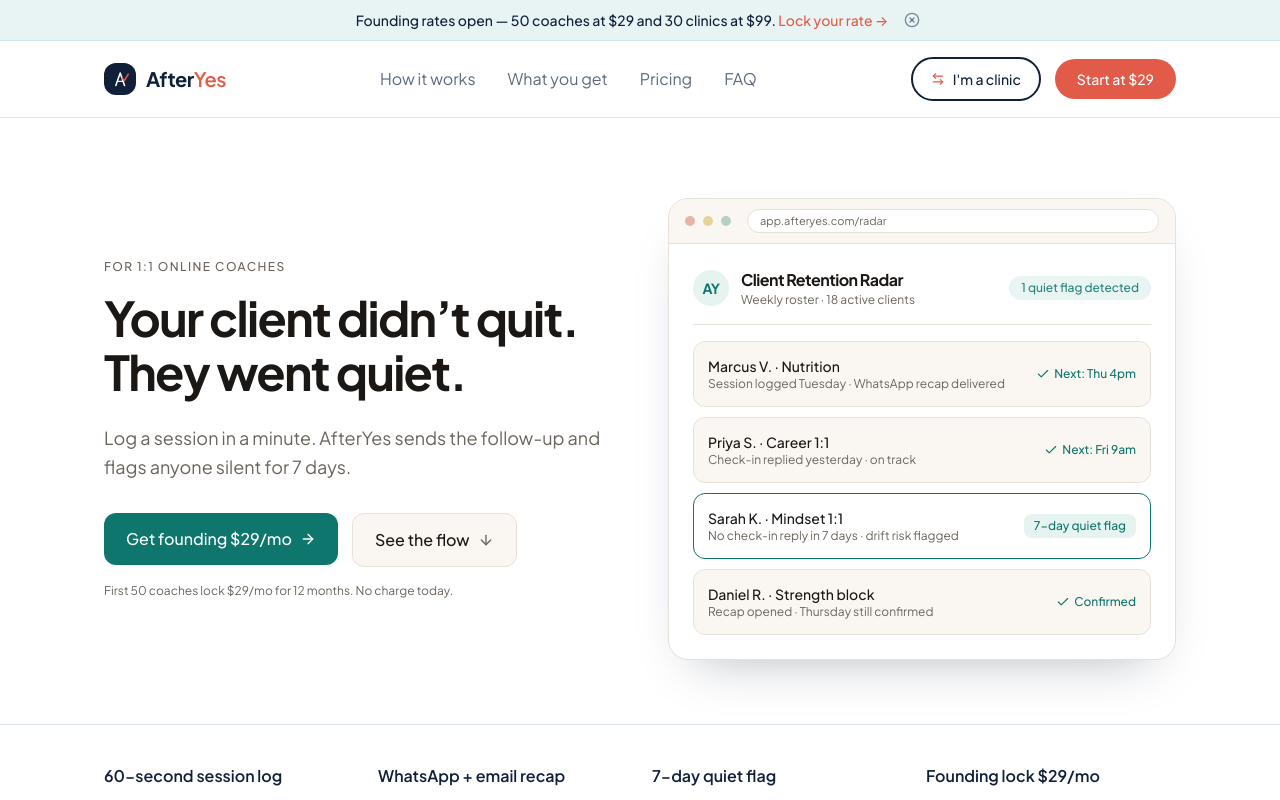
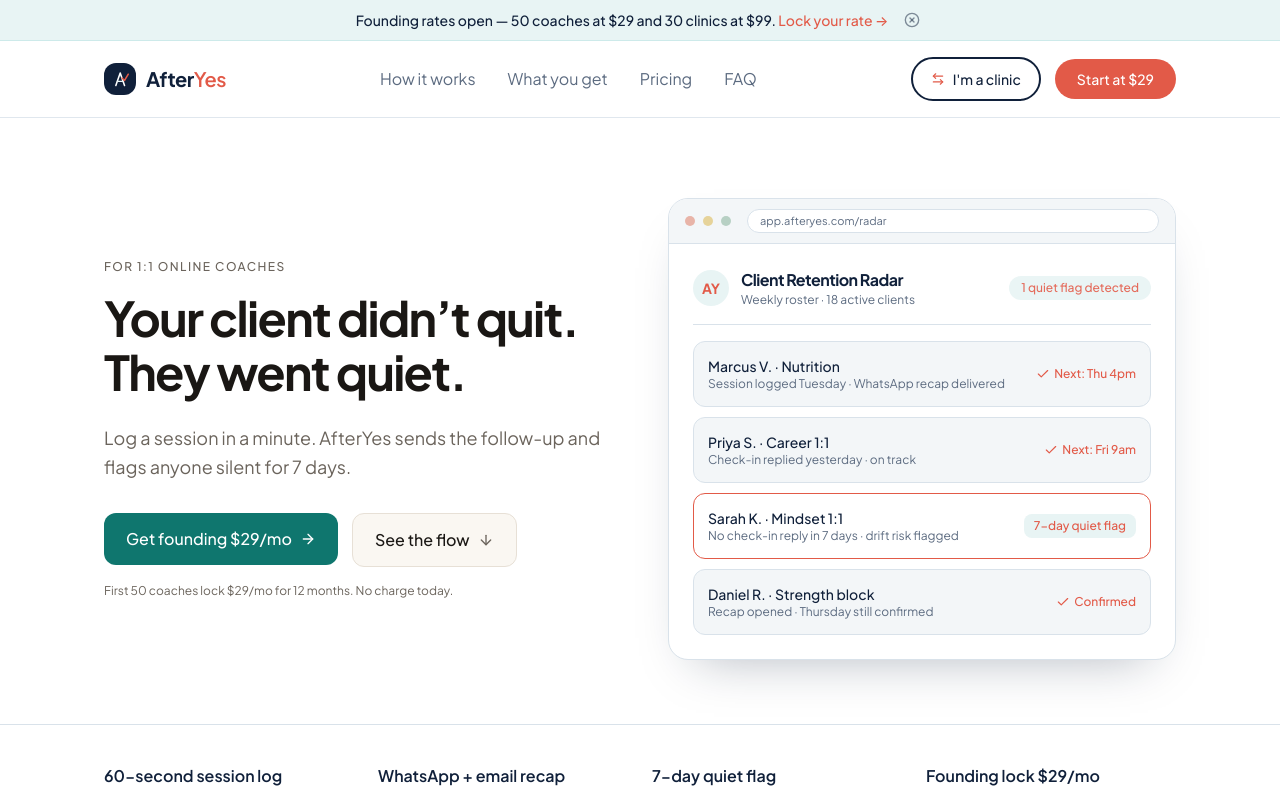
Before and after one commit to Sourendas/AfterYes, a React (Vite) app: page / in a window 1280 px wide. Both pictures are taken after a click on the button 440 px from the left and 573 px from the top of the page. Shown: the top 800 px of the page. Built offline with nearby package versions, Linux system fonts and the light colour scheme.

Commit message:
Retheme product mocks to navy and coral chrome

```diff
--- a/src/components/ProductMocks.tsx
+++ b/src/components/ProductMocks.tsx
@@ -5,13 +5,13 @@
   url = 'app.afteryes.com',
   children,
 }) => (
-  <div className="ay-mock overflow-hidden rounded-[20px] border border-[#E7E0D6] bg-[#FFFFFF]">
-    <div className="flex items-center gap-2 px-3.5 sm:px-4 py-2.5 border-b border-[#E7E0D6] bg-[#FAF7F2]">
+  <div className="ay-mock overflow-hidden rounded-[20px] border border-[#D9E2EA] bg-white">
+    <div className="flex items-center gap-2 px-3.5 sm:px-4 py-2.5 border-b border-[#D9E2EA] bg-[#F3F6F8]">
       <span className="w-2.5 h-2.5 rounded-full bg-[#E8B4A8]" />
       <span className="w-2.5 h-2.5 rounded-full bg-[#E6D39A]" />
       <span className="w-2.5 h-2.5 rounded-full bg-[#B7D0C4]" />
-      <div className="ml-2 flex-1 min-w-0 h-6 rounded-full bg-[#FFFFFF] border border-[#E7E0D6] px-3 flex items-center">
-        <span className="text-[11px] text-[#6B645C] truncate">{url}</span>
+      <div className="ml-2 flex-1 min-w-0 h-6 rounded-full bg-white border border-[#D9E2EA] px-3 flex items-center">
+        <span className="text-[11px] text-[#5C6B80] truncate">{url}</span>
       </div>
     </div>
     <div className="p-4 sm:p-6">{children}</div>
@@ -19,56 +19,45 @@
 );
 
 export const PhoneChrome: React.FC<{ children: React.ReactNode }> = ({ children }) => (
-  <div className="ay-mock mx-auto max-w-[340px] rounded-[32px] border-[6px] border-[#1A1714] bg-[#FFFFFF] overflow-hidden">
-    <div className="h-6 bg-[#075E54] flex items-center justify-center">
+  <div className="ay-mock mx-auto max-w-[340px] rounded-[32px] border-[6px] border-[#10203A] bg-white overflow-hidden">
+    <div className="h-6 bg-[#10203A] flex items-center justify-center">
       <span className="w-16 h-1.5 rounded-full bg-white/30" />
     </div>
-    <div className="bg-[#075E54] px-4 py-2.5 text-white text-sm font-medium">Sarah K.</div>
+    <div className="bg-[#10203A] px-4 py-2.5 text-white text-sm font-medium">Sarah K.</div>
     <div className="bg-[#ECE5DD] p-4 min-h-[260px]">{children}</div>
   </div>
 );
 
 export const AnimatedRadarMock: React.FC = () => {
   const rows = [
-    { name: 'Marcus V. · Nutrition', detail: 'Session logged Tuesday · WhatsApp recap delivered', status: 'ok', label: 'Next: Thu 4pm', delay: '0s' },
-    { name: 'Priya S. · Career 1:1', detail: 'Check-in replied yesterday · on track', status: 'ok', label: 'Next: Fri 9am', delay: '0.12s' },
-    { name: 'Sarah K. · Mindset 1:1', detail: 'No check-in reply in 7 days · drift risk flagged', status: 'flag', label: '7-day quiet flag', delay: '0.24s' },
-    { name: 'Daniel R. · Strength block', detail: 'Recap opened · Thursday still confirmed', status: 'ok', label: 'Confirmed', delay: '0.36s' },
+    { name: 'Marcus V. · Nutrition', detail: 'Session logged Tuesday · WhatsApp recap delivered', status: 'ok', label: 'Next: Thu 4pm' },
+    { name: 'Priya S. · Career 1:1', detail: 'Check-in replied yesterday · on track', status: 'ok', label: 'Next: Fri 9am' },
+    { name: 'Sarah K. · Mindset 1:1', detail: 'No check-in reply in 7 days · drift risk flagged', status: 'flag', label: '7-day quiet flag' },
+    { name: 'Daniel R. · Strength block', detail: 'Recap opened · Thursday still confirmed', status: 'ok', label: 'Confirmed' },
   ];
-
   return (
     <BrowserChrome url="app.afteryes.com/radar">
-      <div className="flex items-center justify-between pb-4 border-b border-[#E7E0D6] mb-4">
+      <div className="flex items-center justify-between pb-4 border-b border-[#D9E2EA] mb-4">
         <div className="flex items-center gap-3">
-          <div className="w-9 h-9 rounded-full bg-[#E6F4F1] flex items-center justify-center text-[#0F766E] font-serif font-bold text-sm">AY</div>
+          <div className="w-9 h-9 rounded-full bg-[#E8F4F4] flex items-center justify-center text-[#E25A48] font-sans font-bold text-sm">AY</div>
           <div>
-            <h3 className="text-base font-serif text-[#1A1714]">Client Retention Radar</h3>
-            <p className="text-xs text-[#6B645C]">Weekly roster · 18 active clients</p>
+            <h3 className="text-base font-sans font-bold text-[#10203A]">Client Retention Radar</h3>
+            <p className="text-xs text-[#5C6B80]">Weekly roster · 18 active clients</p>
           </div>
         </div>
-        <span className="text-xs font-medium text-[#0F766E] bg-[#E6F4F1] px-3 py-1 rounded-full ay-pulse">1 quiet flag detected</span>
+        <span className="text-xs font-medium text-[#E25A48] bg-[#E8F4F4] px-3 py-1 rounded-full ay-pulse">1 quiet flag detected</span>
       </div>
       <div className="space-y-2.5 text-sm">
         {rows.map((row) => (
-          <div
-            key={row.name}
-            className={`p-3.5 rounded-[12px] flex items-center justify-between gap-3 ay-rise-row ${
-              row.status === 'flag'
-                ? 'bg-[#FFFFFF] border border-[#0F766E] ay-flag-in'
-                : 'bg-[#FAF7F2] border border-[#E7E0D6]'
-            }`}
-            style={{ animationDelay: row.delay }}
-          >
+          <div key={row.name} className={`p-3.5 rounded-[12px] flex items-center justify-between gap-3 ay-rise-row ${row.status === 'flag' ? 'bg-white border border-[#E25A48] ay-flag-in' : 'bg-[#F3F6F8] border border-[#D9E2EA]'}`}>
             <div className="min-w-0">
-              <p className="font-medium text-[#1A1714] truncate">{row.name}</p>
-              <p className="text-xs text-[#6B645C] truncate">{row.detail}</p>
+              <p className="font-medium text-[#10203A] truncate">{row.name}</p>
+              <p className="text-xs text-[#5C6B80] truncate">{row.detail}</p>
             </div>
             {row.status === 'flag' ? (
-              <span className="text-xs bg-[#E6F4F1] text-[#0F766E] px-2.5 py-1 rounded-[8px] font-medium shrink-0">{row.label}</span>
+              <span className="text-xs bg-[#E8F4F4] text-[#E25A48] px-2.5 py-1 rounded-[8px] font-medium shrink-0">{row.label}</span>
             ) : (
-              <span className="text-xs text-[#0F766E] font-medium flex items-center gap-1 shrink-0">
-                <Check className="w-3.5 h-3.5" /> {row.label}
-              </span>
+              <span className="text-xs text-[#E25A48] font-medium flex items-center gap-1 shrink-0"><Check className="w-3.5 h-3.5" /> {row.label}</span>
             )}
           </div>
         ))}
@@ -80,77 +69,54 @@
 export const WhatsAppRecapMock: React.FC = () => (
   <PhoneChrome>
     <div className="space-y-3">
-      <div className="max-w-[92%] rounded-[16px] rounded-tl-sm bg-[#DCF8C6] px-3.5 py-2.5 text-[13px] text-[#1A1714] ay-bubble shadow-sm">
+      <div className="max-w-[92%] rounded-[16px] rounded-tl-sm bg-[#DCF8C6] px-3.5 py-2.5 text-[13px] text-[#10203A] ay-bubble shadow-sm">
         Hi Sarah — recap from Tuesday: we locked the 7am walk and the Thursday check-in. Reply YES if Thursday 4pm still works.
       </div>
-      <div className="max-w-[70%] ml-auto rounded-[16px] rounded-tr-sm bg-[#FFFFFF] px-3.5 py-2.5 text-[13px] text-[#6B645C] ay-bubble ay-bubble-delay shadow-sm">
-        …
-      </div>
-      <p className="text-[11px] text-[#6B645C] text-center pt-2">If she stays quiet for 7 days, she surfaces on your radar.</p>
+      <div className="max-w-[70%] ml-auto rounded-[16px] rounded-tr-sm bg-white px-3.5 py-2.5 text-[13px] text-[#5C6B80] ay-bubble ay-bubble-delay shadow-sm">…</div>
+      <p className="text-[11px] text-[#5C6B80] text-center pt-2">If she stays quiet for 7 days, she surfaces on your radar.</p>
     </div>
   </PhoneChrome>
 );
 
 export const SessionNoteMock: React.FC = () => (
   <BrowserChrome url="app.afteryes.com/sessions/marcus">
-    <p className="text-xs uppercase tracking-[0.12em] font-medium text-[#6B645C] mb-4">60-second session log</p>
+    <p className="text-xs uppercase tracking-[0.12em] font-medium text-[#5C6B80] mb-4">60-second session log</p>
     <div className="space-y-3 text-sm">
-      <div className="flex justify-between border-b border-[#E7E0D6] pb-2.5">
-        <span className="text-[#6B645C]">Client</span>
-        <span className="text-[#1A1714] font-medium">Marcus V.</span>
-      </div>
-      <div className="flex justify-between border-b border-[#E7E0D6] pb-2.5">
-        <span className="text-[#6B645C]">Covered</span>
-        <span className="text-[#1A1714] text-right">Protein target + sleep window</span>
-      </div>
-      <div className="flex justify-between border-b border-[#E7E0D6] pb-2.5">
-        <span className="text-[#6B645C]">Commitment</span>
-        <span className="text-[#1A1714] text-right">Walk 7am · 4 days</span>
-      </div>
-      <div className="flex justify-between">
-        <span className="text-[#6B645C]">Next</span>
-        <span className="text-[#0F766E] font-medium">Thu 4:00pm · WhatsApp</span>
-      </div>
+      <div className="flex justify-between border-b border-[#D9E2EA] pb-2.5"><span className="text-[#5C6B80]">Client</span><span className="text-[#10203A] font-medium">Marcus V.</span></div>
+      <div className="flex justify-between border-b border-[#D9E2EA] pb-2.5"><span className="text-[#5C6B80]">Covered</span><span className="text-[#10203A] text-right">Protein target + sleep window</span></div>
+      <div className="flex justify-between border-b border-[#D9E2EA] pb-2.5"><span className="text-[#5C6B80]">Commitment</span><span className="text-[#10203A] text-right">Walk 7am · 4 days</span></div>
+      <div className="flex justify-between"><span className="text-[#5C6B80]">Next</span><span className="text-[#E25A48] font-medium">Thu 4:00pm · WhatsApp</span></div>
     </div>
-    <div className="mt-4 text-xs text-[#0F766E] bg-[#E6F4F1] rounded-[10px] px-3 py-2">Saved. Recap queued to WhatsApp.</div>
+    <div className="mt-4 text-xs text-[#E25A48] bg-[#E8F4F4] rounded-[10px] px-3 py-2">Saved. Recap queued to WhatsApp.</div>
   </BrowserChrome>
 );
 
 export const AnimatedClinicMock: React.FC = () => (
   <BrowserChrome url="app.afteryes.com/practice">
-    <div className="flex items-center justify-between pb-4 border-b border-[#E7E0D6] mb-4">
+    <div className="flex items-center justify-between pb-4 border-b border-[#D9E2EA] mb-4">
       <div className="flex items-center gap-3">
-        <div className="w-9 h-9 rounded-full bg-[#E6F4F1] flex items-center justify-center text-[#0F766E] font-serif font-bold text-sm">AY</div>
+        <div className="w-9 h-9 rounded-full bg-[#E8F4F4] flex items-center justify-center text-[#E25A48] font-sans font-bold text-sm">AY</div>
         <div>
-          <h3 className="text-base font-serif text-[#1A1714]">Practice Calendar & Call Queue</h3>
-          <p className="text-xs text-[#6B645C]">Dr. Patel Practice · Dental</p>
+          <h3 className="text-base font-sans font-bold text-[#10203A]">Practice Calendar & Call Queue</h3>
+          <p className="text-xs text-[#5C6B80]">Dr. Patel Practice · Dental</p>
         </div>
       </div>
-      <span className="text-xs font-medium text-[#0F766E] bg-[#E6F4F1] px-3 py-1 rounded-full ay-pulse">Front desk active</span>
+      <span className="text-xs font-medium text-[#E25A48] bg-[#E8F4F4] px-3 py-1 rounded-full ay-pulse">Front desk active</span>
     </div>
     <div className="space-y-2.5 text-sm">
-      <div className="p-3.5 bg-[#FAF7F2] rounded-[12px] border border-[#E7E0D6] flex items-center justify-between gap-3 ay-slot">
+      <div className="p-3.5 bg-[#F3F6F8] rounded-[12px] border border-[#D9E2EA] flex items-center justify-between gap-3 ay-slot">
         <div>
-          <p className="font-medium text-[#1A1714]">7:14 PM · Inbound caller</p>
-          <p className="text-xs text-[#6B645C]">Slot booked: Thursday 10:30 AM · SMS sent</p>
+          <p className="font-medium text-[#10203A]">7:14 PM · Inbound caller</p>
+          <p className="text-xs text-[#5C6B80]">Slot booked: Thursday 10:30 AM · SMS sent</p>
         </div>
-        <span className="text-xs text-[#0F766E] font-medium flex items-center gap-1 shrink-0">
-          <Check className="w-3.5 h-3.5" /> Booked
-        </span>
+        <span className="text-xs text-[#E25A48] font-medium flex items-center gap-1 shrink-0"><Check className="w-3.5 h-3.5" /> Booked</span>
       </div>
-      <div className="p-3.5 bg-[#FFFFFF] rounded-[12px] border border-[#0F766E] flex items-center justify-between gap-3">
+      <div className="p-3.5 bg-white rounded-[12px] border border-[#E25A48] flex items-center justify-between gap-3">
         <div>
-          <p className="font-medium text-[#1A1714]">No-show recovery queue</p>
-          <p className="text-xs text-[#6B645C]">2 canceled slots re-offered to waitlist</p>
+          <p className="font-medium text-[#10203A]">No-show recovery queue</p>
+          <p className="text-xs text-[#5C6B80]">2 canceled slots re-offered to waitlist</p>
         </div>
-        <span className="text-xs bg-[#E6F4F1] text-[#0F766E] px-2.5 py-1 rounded-[8px] font-medium shrink-0">2 chairs saved</span>
-      </div>
-      <div className="p-3.5 bg-[#FAF7F2] rounded-[12px] border border-[#E7E0D6] flex items-center justify-between gap-3">
-        <div>
-          <p className="font-medium text-[#1A1714]">Thu 10:30 · New patient hygiene</p>
-          <p className="text-xs text-[#6B645C]">Confirmed 48h and 2h out</p>
-        </div>
-        <span className="text-xs text-[#0F766E] font-medium shrink-0">Confirmed</span>
+        <span className="text-xs bg-[#E8F4F4] text-[#E25A48] px-2.5 py-1 rounded-[8px] font-medium shrink-0">2 chairs saved</span>
       </div>
     </div>
   </BrowserChrome>
@@ -158,19 +124,15 @@
 
 export const ReminderThreadMock: React.FC = () => (
   <BrowserChrome url="app.afteryes.com/reminders">
-    <div className="flex items-center gap-2 mb-5 text-[#0F766E]">
+    <div className="flex items-center gap-2 mb-5 text-[#E25A48]">
       <Calendar className="w-4 h-4" />
       <span className="text-xs uppercase tracking-[0.12em] font-medium">Reminder sequence</span>
     </div>
     <ol className="space-y-3 text-sm">
-      {[
-        '48 hours out — SMS + email: “Confirm or reschedule Thursday 10:30.”',
-        '2 hours out — short reminder. No reply still keeps the chair marked at risk.',
-        'No-show — slot hits the recovery list so the next patient can take it.',
-      ].map((line, i) => (
-        <li key={line} className="flex gap-3 ay-step" style={{ animationDelay: `${i * 0.18}s` }}>
-          <span className="w-6 h-6 rounded-full bg-[#E6F4F1] text-[#0F766E] text-xs flex items-center justify-center shrink-0">{i + 1}</span>
-          <p className="text-[#1A1714] pt-0.5">{line}</p>
+      {['48 hours out — SMS + email: “Confirm or reschedule Thursday 10:30.”','2 hours out — short reminder. No reply still keeps the chair marked at risk.','No-show — slot hits the recovery list so the next patient can take it.'].map((line, i) => (
+        <li key={line} className="flex gap-3 ay-step">
+          <span className="w-6 h-6 rounded-full bg-[#E8F4F4] text-[#E25A48] text-xs flex items-center justify-center shrink-0">{i + 1}</span>
+          <p className="text-[#10203A] pt-0.5">{line}</p>
         </li>
       ))}
     </ol>
@@ -179,40 +141,29 @@
 
 export const VoiceDeskMock: React.FC = () => (
   <BrowserChrome url="app.afteryes.com/voice">
-    <div className="flex items-center gap-2 mb-5 text-[#0F766E]">
+    <div className="flex items-center gap-2 mb-5 text-[#E25A48]">
       <PhoneCall className="w-4 h-4" />
       <span className="text-xs uppercase tracking-[0.12em] font-medium">After-hours voice add-on</span>
     </div>
-    <div className="rounded-[16px] border border-[#E7E0D6] bg-[#FAF7F2] p-4">
-      <p className="text-xs text-[#6B645C] mb-2">Live call · 7:14pm</p>
-      <p className="text-sm text-[#1A1714] leading-relaxed">
-        “Thursday at 10:30 is open. I can book that now and send the confirmation.”
-      </p>
+    <div className="rounded-[16px] border border-[#D9E2EA] bg-[#F3F6F8] p-4">
+      <p className="text-xs text-[#5C6B80] mb-2">Live call · 7:14pm</p>
+      <p className="text-sm text-[#10203A] leading-relaxed">“Thursday at 10:30 is open. I can book that now and send the confirmation.”</p>
     </div>
-    <p className="text-xs text-[#6B645C] mt-3">+$49/mo · 100 minutes included · then $0.25/min. Optional.</p>
+    <p className="text-xs text-[#5C6B80] mt-3">+$49/mo · 100 minutes included · then $0.25/min. Optional.</p>
   </BrowserChrome>
 );
 
-interface StoryProps {
-  eyebrow: string;
-  title: string;
-  body: string;
-  points: string[];
-  mock: React.ReactNode;
-  flip?: boolean;
-}
-
+interface StoryProps { eyebrow: string; title: string; body: string; points: string[]; mock: React.ReactNode; flip?: boolean; }
 export const ServiceStory: React.FC<StoryProps> = ({ eyebrow, title, body, points, mock, flip }) => (
   <div className={`grid grid-cols-1 lg:grid-cols-2 gap-10 lg:gap-16 items-center ${flip ? 'lg:[&>*:first-child]:order-2' : ''}`}>
     <div>
-      <div className="text-xs uppercase tracking-[0.12em] font-medium text-[#0F766E] mb-3">{eyebrow}</div>
-      <h3 className="text-2xl sm:text-[2rem] font-serif text-[#1A1714] mb-4 leading-[1.2]">{title}</h3>
-      <p className="text-base text-[#6B645C] leading-relaxed mb-6">{body}</p>
+      <div className="text-xs uppercase tracking-[0.12em] font-medium text-[#E25A48] mb-3">{eyebrow}</div>
+      <h3 className="text-2xl sm:text-[2rem] font-sans font-extrabold text-[#10203A] mb-4 leading-[1.2]">{title}</h3>
+      <p className="text-base text-[#5C6B80] leading-relaxed mb-6">{body}</p>
       <ul className="space-y-3">
         {points.map((p) => (
-          <li key={p} className="flex items-start gap-2.5 text-sm text-[#1A1714]">
-            <Check className="w-4 h-4 text-[#0F766E] mt-0.5 shrink-0" />
-            <span>{p}</span>
+          <li key={p} className="flex items-start gap-2.5 text-sm text-[#10203A]">
+            <Check className="w-4 h-4 text-[#E25A48] mt-0.5 shrink-0" /><span>{p}</span>
           </li>
         ))}
       </ul>
```
